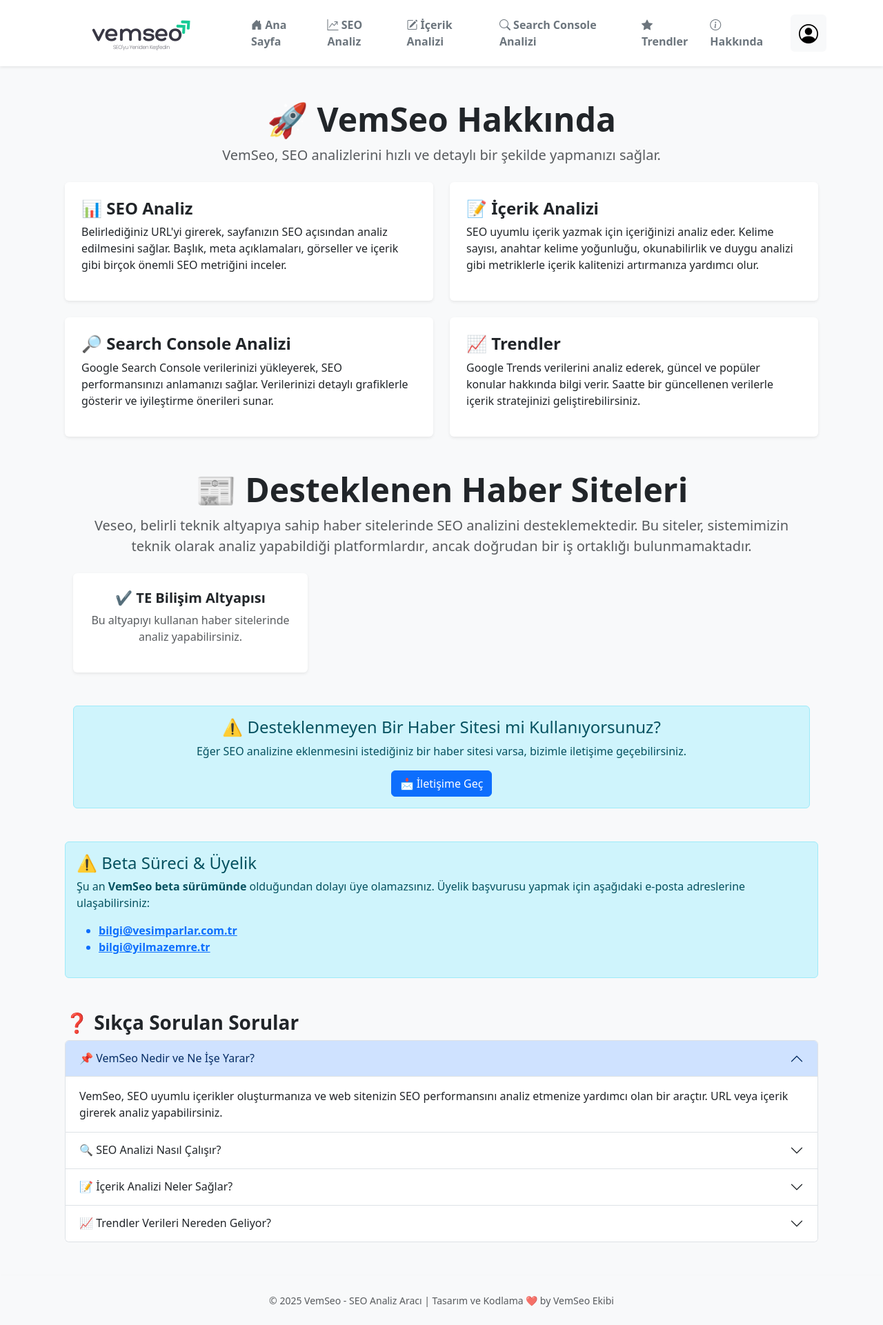
After one commit to yilmazemrecom/vesseo, a FastAPI app: page /about in a window 1280 px wide. The commit adds this page. Shown: the whole page at 69% size. Run offline with FastAPI, Linux system fonts and the light colour scheme; some libraries are stand-ins or nearby versions.

Commit message:
Veseo ismi VemSeo olarak güncellendi; sayfa başlıkları ve içeriklerdeki referanslar değiştirildi. Yeni "Hakkında" sayfası eklendi. Admin paneli için kullanıcı analizi sayısı sınırı 5'ten 4'e düşürüldü. Sayfalama stilleri güncellendi.

```diff
--- a/app/admin.py
+++ b/app/admin.py
@@ -28,7 +28,7 @@
     total_analysis = total_analysis if total_analysis else 0  # None gelirse sıfır yap
 
     # Son 5 Analiz
-    cursor.execute("SELECT * FROM user_analyses ORDER BY created_at DESC LIMIT 5")
+    cursor.execute("SELECT * FROM user_analyses ORDER BY created_at DESC LIMIT 4")
     recent_analyses = cursor.fetchall()
 
     # Son 7 Günlük Analiz Sayısı
--- a/app/main.py
+++ b/app/main.py
@@ -117,6 +117,9 @@
         return user
     return templates.TemplateResponse("search_analysis.html", {"request": request})
 
+@app.get("/about")
+async def about_page(request: Request):
+    return templates.TemplateResponse("about.html", {"request": request})
 
 @app.exception_handler(StarletteHTTPException)
 async def custom_404_handler(request: Request, exc):
--- /dev/null
+++ b/app/templates/about.html
@@ -0,0 +1,133 @@
+{% extends "base.html" %}
+
+{% block title %}Hakkında - VemSeo{% endblock %}
+
+{% block content %}
+<div class="container mt-5">
+    <div class="text-center mb-4">
+        <h2 class="display-5 fw-bold">🚀 VemSeo Hakkında</h2>
+        <p class="lead text-muted">VemSeo, SEO analizlerini hızlı ve detaylı bir şekilde yapmanızı sağlar.</p>
+    </div>
+
+    <!-- VemSeo Özellikleri -->
+    <div class="row row-cols-1 row-cols-md-2 g-4">
+        <div class="col">
+            <div class="card shadow-sm p-4">
+                <h4 class="fw-bold">📊 SEO Analiz</h4>
+                <p>Belirlediğiniz URL'yi girerek, sayfanızın SEO açısından analiz edilmesini sağlar. Başlık, meta açıklamaları, görseller ve içerik gibi birçok önemli SEO metriğini inceler.</p>
+            </div>
+        </div>
+        <div class="col">
+            <div class="card shadow-sm p-4">
+                <h4 class="fw-bold">📝 İçerik Analizi</h4>
+                <p>SEO uyumlu içerik yazmak için içeriğinizi analiz eder. Kelime sayısı, anahtar kelime yoğunluğu, okunabilirlik ve duygu analizi gibi metriklerle içerik kalitenizi artırmanıza yardımcı olur.</p>
+            </div>
+        </div>
+        <div class="col">
+            <div class="card shadow-sm p-4">
+                <h4 class="fw-bold">🔎 Search Console Analizi</h4>
+                <p>Google Search Console verilerinizi yükleyerek, SEO performansınızı anlamanızı sağlar. Verilerinizi detaylı grafiklerle gösterir ve iyileştirme önerileri sunar.</p>
+            </div>
+        </div>
+        <div class="col">
+            <div class="card shadow-sm p-4">
+                <h4 class="fw-bold">📈 Trendler</h4>
+                <p>Google Trends verilerini analiz ederek, güncel ve popüler konular hakkında bilgi verir. Saatte bir güncellenen verilerle içerik stratejinizi geliştirebilirsiniz.</p>
+            </div>
+        </div>
+    </div>
+
+    <div class="container mt-5">
+        <div class="text-center mb-4">
+            <h2 class="display-5 fw-bold">📰 Desteklenen Haber Siteleri</h2>
+            <p class="lead text-muted">
+                Veseo, belirli teknik altyapıya sahip haber sitelerinde SEO analizini desteklemektedir.
+                <strong>Bu siteler, sistemimizin teknik olarak analiz yapabildiği platformlardır</strong>, ancak doğrudan bir iş ortaklığı bulunmamaktadır.
+            </p>
+        </div>
+
+        <!-- SEO Analizi Desteklenen Haber Siteleri -->
+        <div class="row row-cols-1 row-cols-md-3 g-4">
+            <div class="col">
+                <div class="card shadow-sm p-4 text-center">
+                    <h5 class="fw-bold">✔️ TE Bilişim Altyapısı</h5>
+                    <p class="text-muted">Bu altyapıyı kullanan haber sitelerinde analiz yapabilirsiniz.</p>
+                </div>
+            </div>
+
+        </div>
+
+        <!-- Yeni Haber Sitesi Ekletme Bilgisi -->
+        <div class="alert alert-info mt-5 text-center">
+            <h4>⚠️ Desteklenmeyen Bir Haber Sitesi mi Kullanıyorsunuz?</h4>
+            <p>Eğer SEO analizine eklenmesini istediğiniz bir haber sitesi varsa, bizimle iletişime geçebilirsiniz.</p>
+            <a href="mailto:bilgi@yilmazemre.tr" class="btn btn-primary">📩 İletişime Geç</a>
+        </div>
+    </div>
+
+    <!-- Üyelik Bilgisi -->
+    <div class="alert alert-info mt-5">
+        <h4>⚠️ Beta Süreci & Üyelik</h4>
+        <p>Şu an <strong>VemSeo beta sürümünde</strong> olduğundan dolayı üye olamazsınız. Üyelik başvurusu yapmak için aşağıdaki e-posta adreslerine ulaşabilirsiniz:</p>
+        <ul>
+            <a href="mailto:bilgi@vesimparlar.com.tr"><li><strong>bilgi@vesimparlar.com.tr</strong></li></a>
+            <a href="mailto:bilgi@yilmazemre.tr"><li><strong>bilgi@yilmazemre.tr</strong></li></a>
+        </ul>
+    </div>
+
+    <!-- Sıkça Sorulan Sorular (SSS) -->
+    <div class="mt-5">
+        <h3 class="fw-bold">❓ Sıkça Sorulan Sorular</h3>
+        <div class="accordion" id="faqAccordion">
+            <div class="accordion-item">
+                <h2 class="accordion-header" id="faq1">
+                    <button class="accordion-button" type="button" data-bs-toggle="collapse" data-bs-target="#collapse1">
+                        📌 VemSeo Nedir ve Ne İşe Yarar?
+                    </button>
+                </h2>
+                <div id="collapse1" class="accordion-collapse collapse show" data-bs-parent="#faqAccordion">
+                    <div class="accordion-body">
+                        VemSeo, SEO uyumlu içerikler oluşturmanıza ve web sitenizin SEO performansını analiz etmenize yardımcı olan bir araçtır. URL veya içerik girerek analiz yapabilirsiniz.
+                    </div>
+                </div>
+            </div>
+            <div class="accordion-item">
+                <h2 class="accordion-header" id="faq2">
+                    <button class="accordion-button collapsed" type="button" data-bs-toggle="collapse" data-bs-target="#collapse2">
+                        🔍 SEO Analizi Nasıl Çalışır?
+                    </button>
+                </h2>
+                <div id="collapse2" class="accordion-collapse collapse" data-bs-parent="#faqAccordion">
+                    <div class="accordion-body">
+                        Belirttiğiniz bir haber linkini girerek sayfadaki SEO faktörleri analiz edilir. Başlık uzunluğu, meta açıklamaları, anahtar kelime yoğunluğu gibi birçok kritik nokta değerlendirilir.
+                    </div>
+                </div>
+            </div>
+            <div class="accordion-item">
+                <h2 class="accordion-header" id="faq3">
+                    <button class="accordion-button collapsed" type="button" data-bs-toggle="collapse" data-bs-target="#collapse3">
+                        📝 İçerik Analizi Neler Sağlar?
+                    </button>
+                </h2>
+                <div id="collapse3" class="accordion-collapse collapse" data-bs-parent="#faqAccordion">
+                    <div class="accordion-body">
+                        İçerik analizi, metnin SEO uygunluğunu kontrol eder. Okunabilirlik, kelime yoğunluğu, duygu analizi gibi metriklerle yazılarınızın kalitesini artırmanıza yardımcı olur.
+                    </div>
+                </div>
+            </div>
+            <div class="accordion-item">
+                <h2 class="accordion-header" id="faq4">
+                    <button class="accordion-button collapsed" type="button" data-bs-toggle="collapse" data-bs-target="#collapse4">
+                        📈 Trendler Verileri Nereden Geliyor?
+                    </button>
+                </h2>
+                <div id="collapse4" class="accordion-collapse collapse" data-bs-parent="#faqAccordion">
+                    <div class="accordion-body">
+                        Trendler modülü, Google Trends verilerini çekerek güncel popüler konuları listeler. Saatte bir güncellenen bu veriler, içerik stratejinizi geliştirmek için kullanışlıdır.
+                    </div>
+                </div>
+            </div>
+        </div>
+    </div>
+</div>
+{% endblock %}
--- a/app/templates/admin/base.html
+++ b/app/templates/admin/base.html
@@ -4,7 +4,7 @@
 <head>
     <meta charset="UTF-8">
     <meta name="viewport" content="width=device-width, initial-scale=1.0">
-    <title>{% block title %}Admin Paneli - Veseo{% endblock %}</title>
+    <title>{% block title %}Admin Paneli - VemSeo{% endblock %}</title>
 
     <!-- Bootstrap CSS -->
     <link rel="stylesheet" href="{{ url_for('static', path='/bootstrap.min.css') }}">
@@ -21,7 +21,7 @@
 <!-- Sidebar (Sol Menü) -->
 <nav class="sidebar d-flex flex-column">
     <h4 class="text-warning text-center mt-3">
-        <i class="bi bi-shield-lock"></i> Veseo Admin
+        <i class="bi bi-shield-lock"></i> VemSeo Admin
     </h4>
     <hr class="text-light">
 
--- a/app/templates/admin/panel.html
+++ b/app/templates/admin/panel.html
@@ -1,6 +1,6 @@
 {% extends "admin/base.html" %}
 
-{% block title %}Admin Dashboard - Veseo{% endblock %}
+{% block title %}Admin Dashboard - VemSeo{% endblock %}
 
 {% block content %}
 <div class="container mt-4">
--- a/app/templates/admin/users.html
+++ b/app/templates/admin/users.html
@@ -1,6 +1,6 @@
 {% extends "admin/base.html" %}
 
-{% block title %}Kullanıcı Yönetimi - Veseo{% endblock %}
+{% block title %}Kullanıcı Yönetimi - VemSeo{% endblock %}
 
 {% block content %}
 <div class="container mt-5">
--- a/app/templates/analyze.html
+++ b/app/templates/analyze.html
@@ -1,6 +1,6 @@
 {% extends "base.html" %}
 
-{% block title %}SEO Analizi - Veseo{% endblock %}
+{% block title %}SEO Analizi - VemSeo{% endblock %}
 
 {% block content %}
 <div class="container-fluid mt-4">
--- a/app/templates/base.html
+++ b/app/templates/base.html
@@ -4,7 +4,7 @@
 <head>
     <meta charset="UTF-8">
     <meta name="viewport" content="width=device-width, initial-scale=1.0">
-    <title>{% block title %}Veseo{% endblock %}</title>
+    <title>{% block title %}VemSeo{% endblock %}</title>
     <link rel="stylesheet" href="{{ url_for('static', path='/bootstrap.min.css') }}">
     <link rel="stylesheet" href="{{ url_for('static', path='/style.css') }}">
     <link rel="stylesheet" href="https://cdn.jsdelivr.net/npm/bootstrap-icons/font/bootstrap-icons.min.css">
@@ -18,7 +18,7 @@
 <nav class="navbar navbar-expand-lg navbar-light bg-white shadow-sm py-3">
     <div class="container">
         <a class="navbar-brand fw-bold fs-3 text-primary" href="/">
-            🚀 Veseo
+            <img src="{{ url_for('static', path='/img/vemseo_logo.png') }}" alt="VemSeo" class="me-2" style="height: 50px;">
         </a>
         <button class="navbar-toggler border-0" type="button" data-bs-toggle="collapse"
             data-bs-target="#navbarNav" aria-controls="navbarNav" aria-expanded="false"
@@ -50,6 +50,11 @@
                 <li class="nav-item">
                     <a class="nav-link text-secondary" href="/trends">
                         <i class="bi bi-star-fill"></i> Trendler
+                    </a>
+                </li>
+                <li class="nav-item">
+                    <a class="nav-link text-secondary" href="/about">
+                        <i class="bi bi-info-circle"></i> Hakkında
                     </a>
                 </li>
             </ul>
@@ -90,7 +95,7 @@
     <!-- Modern Footer -->
     <footer class="bg-light py-4 mt-5 shadow-sm">
         <div class="container text-center">
-            <small class="text-muted">© 2025 Veseo - SEO Analiz Aracı | Tasarım ve Kodlama ❤️ by Veseo Ekibi</small>
+            <small class="text-muted">© 2025 VemSeo - SEO Analiz Aracı | Tasarım ve Kodlama ❤️ by VemSeo Ekibi</small>
         </div>
     </footer>
 
--- a/app/templates/content_analysis.html
+++ b/app/templates/content_analysis.html
@@ -1,6 +1,6 @@
 {% extends "base.html" %}
 
-{% block title %}İç SEO Analizi - Veseo{% endblock %}
+{% block title %}İç SEO Analizi - VemSeo{% endblock %}
 
 {% block content %}
 <div class="container mt-4">
--- a/app/templates/login.html
+++ b/app/templates/login.html
@@ -3,7 +3,7 @@
 <head>
     <meta charset="UTF-8">
     <meta name="viewport" content="width=device-width, initial-scale=1.0">
-    <title>Giriş Yap - Veseo</title>
+    <title>Giriş Yap - VemSeo</title>
     <link rel="stylesheet" href="/static/bootstrap.min.css">
     <style>
         body {
--- a/app/trends.py
+++ b/app/trends.py
@@ -91,6 +91,6 @@
         print("✅ Trendler başarıyla güncellendi!")
         await asyncio.sleep(3600)  # 1 saat bekle (3600 saniye)
 
-@router.on_event("startup")
-async def start_trend_updater():
-    asyncio.create_task(update_trends())  # Sunucu başlarken trendleri otomatik yenile
+#@router.on_event("startup")
+#async def start_trend_updater():
+#    asyncio.create_task(update_trends())  # Sunucu başlarken trendleri otomatik yenile
```
Also changed, not shown: app/analysis.py (+80 -40 lines), app/config.py (+18 -11 lines), app/static/admin.css (+27 -0 lines), app/templates/index.html (+4 -4 lines), app/trends.json (+40 -40 lines), app/static/img/vemseo_logo.png (added).
